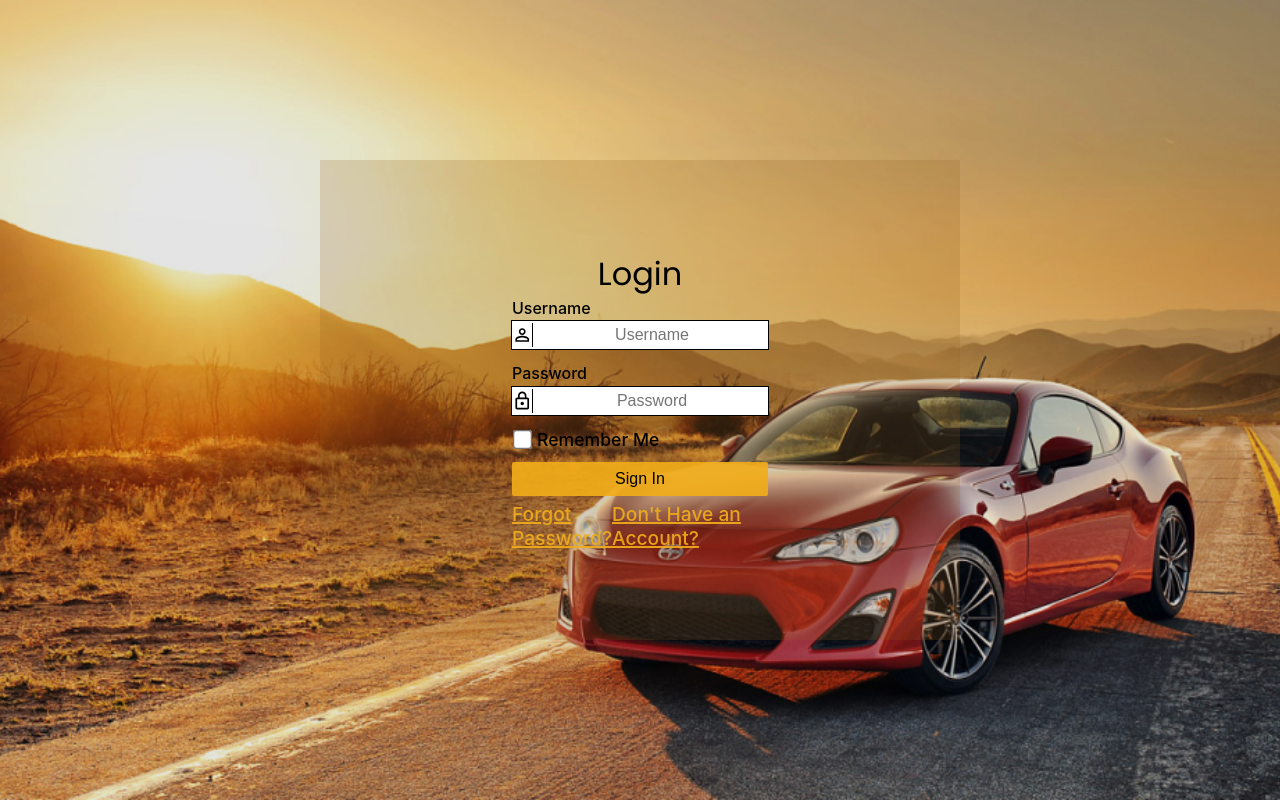
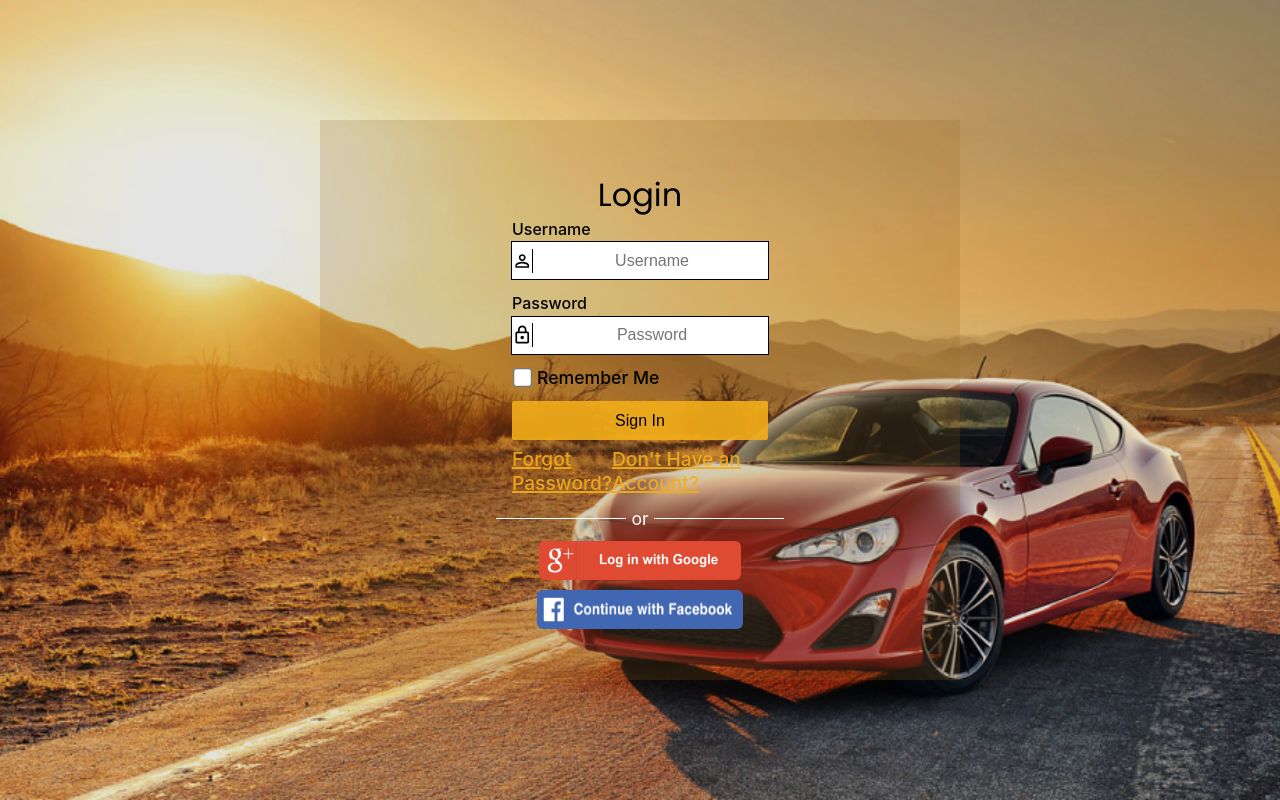
Before and after one commit to fchoy/ScionWebsite, a React (Create React App) app: page /login in a window 1280 px wide. Built offline with nearby package versions, Linux system fonts and the light colour scheme.

Commit message:
added facebook and google login buttons

```diff
--- a/src/Pages/Login.jsx
+++ b/src/Pages/Login.jsx
@@ -3,6 +3,8 @@ import styled from 'styled-components';
 import PersonOutlineOutlinedIcon from '@mui/icons-material/PersonOutlineOutlined';
 import LockOutlinedIcon from '@mui/icons-material/LockOutlined';
 import bg from '../Images/loginfrs.jpg'
+import facebooklogin from '../Images/facebooklogin.png'
+import googlelogin from '../Images/googlelogin.jpg'
 import media from '../media';
 
 const Container = styled.div`
@@ -16,6 +18,7 @@ const Container = styled.div`
     background-image: url(${bg});
     background-repeat: no-repeat;
     background-size: cover;
+    align-items: center;
 
     @media ${media.mobile} {
         width : 100%;
@@ -32,7 +35,7 @@ const LoginTitle = styled.span`
 
 const LoginDiv = styled.div`
     width : 50%;
-    height : 60%;
+    height : 70%;
     background-color : #92601e31;
     margin : auto;
     display : flex;
@@ -40,7 +43,7 @@ const LoginDiv = styled.div`
     justify-content: center;
     align-items: center;
     @media ${media.mobile} {
-        width : 80%;
+        width : 90%;
     }
 `;
 
@@ -231,6 +234,7 @@ const LinksDiv = styled.div`
     display : flex;
     flex-direction : row;
     align-items: center;
+    margin-bottom : 2%;
     @media ${media.mobile}{
         width : fit-content;
         flex-direction: column;
@@ -254,6 +258,7 @@ const ForgotPasswordLink = styled.a`
     text-decoration-thickness : 2px;
     &:hover{
         cursor : pointer;
+        opacity : 0.9;
     }
 
     @media ${media.mobile}{
@@ -279,6 +284,7 @@ const SignupLink = styled.a`
 
     &:hover{
         cursor : pointer;
+        opacity : 0.9;
     }
 
     @media ${media.mobile}{
@@ -287,6 +293,77 @@ const SignupLink = styled.a`
     }
 `;
 
+const BreakDiv = styled.div`
+    width : 45%;
+    height : fit-content;
+    display : flex;
+    flex-direction : row;
+    align-items: center;
+    justify-content: center;
+    margin-bottom : 2%;
+`;
+
+const Divider = styled.div`
+    width : 45%;
+    height : 1px;
+    border-bottom : 1px solid white;
+    margin : auto 0;
+`;
+
+const OrText = styled.span`
+    width : 5%;
+    flex: 1;
+    text-align: center;
+    font-size : 1.1em;
+    color : white;
+`;
+
+const OtherLoginDiv = styled.div`
+    width : 40%;
+    height: fit-content;
+    display : flex;
+    flex-direction : column;
+    justify-content: center;
+    align-items: center;
+    padding : 0;
+    margin : 0;
+`;
+
+const GoogleLogin = styled.a`
+    width : fit-content;
+    height : fit-content;
+    text-align : center;
+`;
+
+const GoogleImage = styled.img`
+    width : 95%;
+    max-width : 95%;
+    height : 80%;
+    max-height : 80%;
+    border-radius: 6px;
+    &:hover{
+        cursor : pointer;
+        opacity : 0.9;
+    }
+`;
+const FacebookLogin = styled.a`
+    width : fit-content;
+    height : fit-content;
+    text-align : center;
+`;
+
+const FacebookImage = styled.img`
+    width: 85%;
+    max-width : 85%;
+    height : 100%;
+    max-height : 100%;
+    border-radius: 6px;
+
+    &:hover{
+        cursor : pointer;
+        opacity : 0.9;
+    }
+`;
 const Login = () => {
 
     useEffect(() => {
@@ -312,7 +389,7 @@ const Login = () => {
             <CheckboxDiv>
                 <Checkbox type="checkbox"/><CheckboxText>Remember Me</CheckboxText>
             </CheckboxDiv>
-            <LoginButton>Sign In</LoginButton>
+            <LoginButton type="button">Sign In</LoginButton>
             <LinksDiv>
                 <ForgotPasswordDiv>
                     <ForgotPasswordLink>Forgot Password?</ForgotPasswordLink>
@@ -321,6 +398,15 @@ const Login = () => {
                     <SignupLink>Don't Have an Account?</SignupLink>
                 </SignupLinkDiv>
             </LinksDiv>
+            <BreakDiv>
+                <Divider/>
+                <OrText>or</OrText>
+                <Divider/>
+            </BreakDiv>
+            <OtherLoginDiv>
+                <GoogleLogin><GoogleImage src={googlelogin}/></GoogleLogin>
+                <FacebookLogin><FacebookImage src={facebooklogin}/></FacebookLogin>
+            </OtherLoginDiv>
         </LoginDiv>
     </Container>
   )
```
Also changed, not shown: src/Images/facebooklogin.png (added), src/Images/googlelogin.jpg (added).
